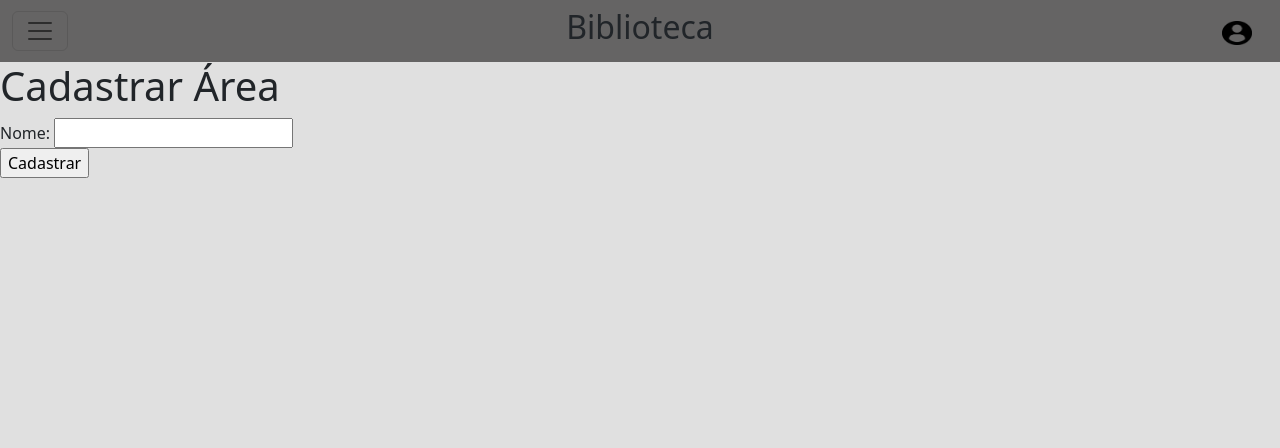
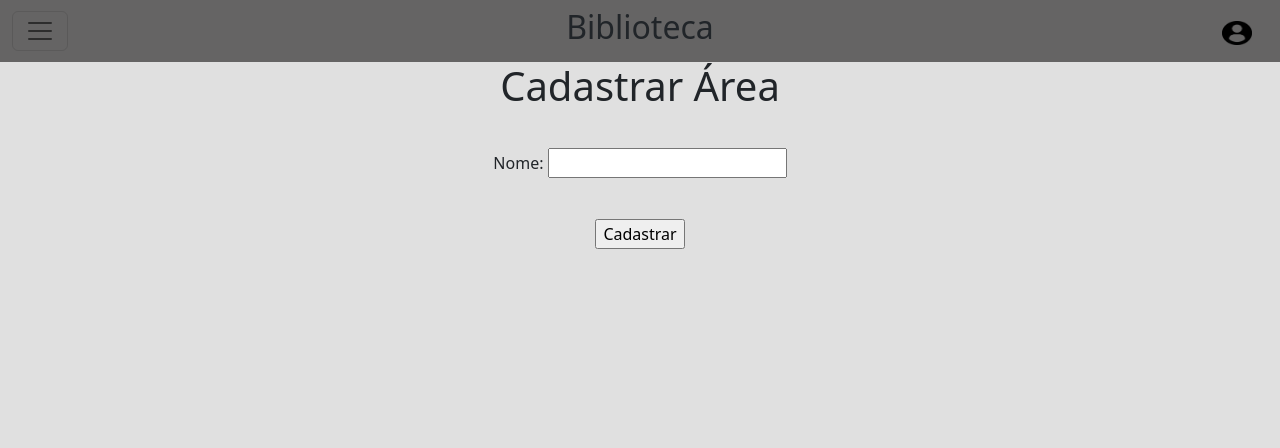
Before and after one commit to Kdu-Lima/Bliblioteca---PDS---2022, a Django app: page /area_cadastrar/ in a window 1280 px wide. Shown: the top 448 px of the page. Run offline with Django 4.2, Linux system fonts and the light colour scheme.

Commit message:
ajustes estilização

```diff
--- a/static/css/estilo.css
+++ b/static/css/estilo.css
@@ -1,11 +1,24 @@
 body{
     background-color: rgba(211, 211, 211, 0.692);
+
 }
 nav{
     background-color: rgba(91, 90, 90, 0.921)
 }
+h1{
+    text-align: center;
+}
+h2{
+    text-align: center;
+}
+div{
+    align-self: center;
+}
 .padando{
     padding: 15px;
+}
+.padando2{
+    margin-top: 10px;
 }
 .estilin{
     justify-content: center;
@@ -23,3 +36,6 @@ nav{
 .corzinha{
     background-color: rgba(91, 90, 90, 0.921)
 }
+.boda{
+   border: thick black 10px;
+}
--- a/templates/cruds/area_cadastrar.html
+++ b/templates/cruds/area_cadastrar.html
@@ -2,9 +2,9 @@
 
 {% block conteudo %}
     <h1>Cadastrar Área</h1>
-    <form method="post">
+    <form method="post" class="estilin padando boda">
         {% csrf_token %}
-        {{ form_area }}
-        <p><input type="submit" value="Cadastrar"></p>
+        <p class="padando">{{ form_area }}</p>
+        <p><input type="submit" value="Cadastrar" class="padando2"></p>
     </form>
 {% endblock %}
```
Also changed, not shown: templates/cruds/area.html (+9 -2 lines), templates/registration/login.html (+5 -12 lines).
